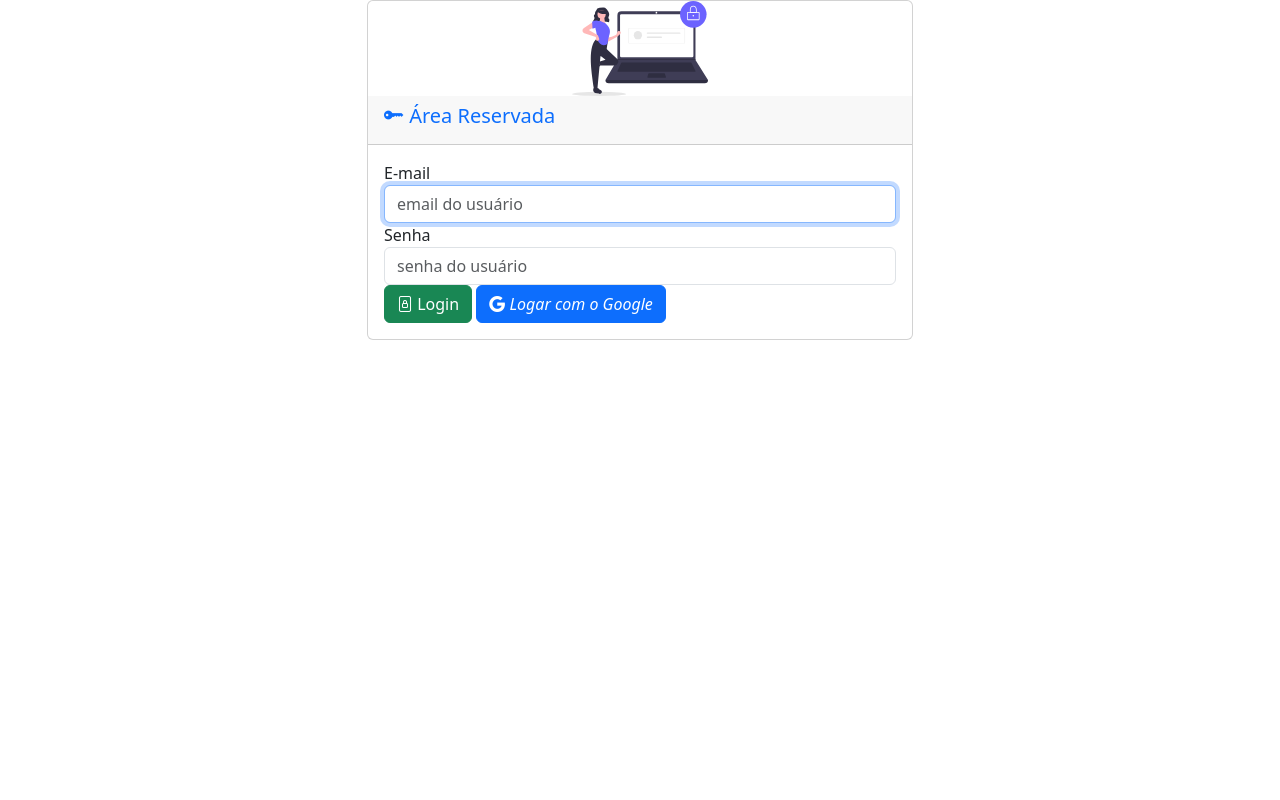
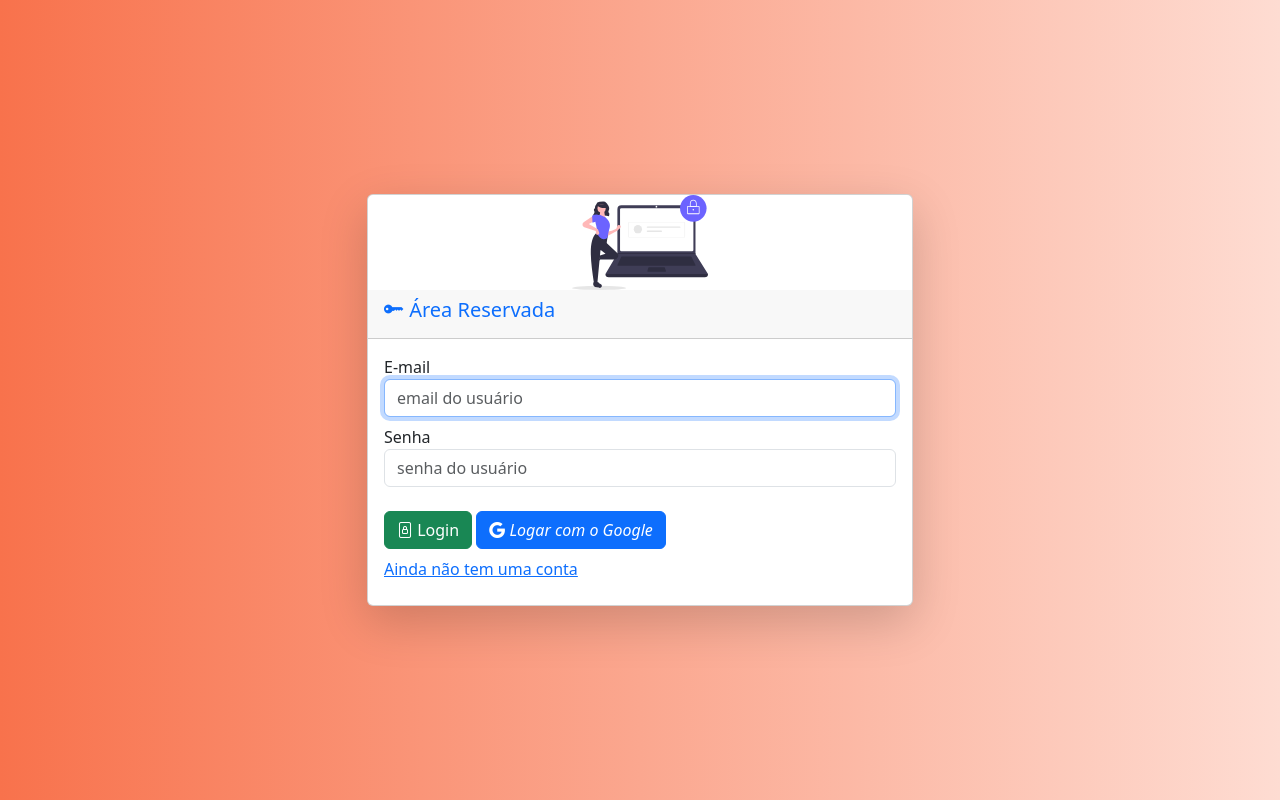
Before and after one commit to alexandreBarelli/crudFirebase, a plain HTML site: page index.html in a window 1280 px wide. Drawn offline with nearby package versions, Linux system fonts and the light colour scheme.

Commit message:
second commit

```diff
--- /dev/null
+++ b/css/estilo.css
@@ -0,0 +1,9 @@
+.Login{
+    width:100%;
+    height:100vh; /*viewport heigh*/
+    display: flex;
+    flex-direction: column;
+    align-items: center;
+    justify-content: center;
+    background: linear-gradient(to right, #F8724C, #FEDCD2);
+}
--- a/index.html
+++ b/index.html
@@ -1,14 +1,19 @@
 <!DOCTYPE html>
 <html lang="pt-BR">
+
 <head>
     <meta charset="UTF-8">
     <meta name="viewport" content="width=device-width, initial-scale=1.0">
     <title>Área Reservada</title>
     <!-- Bootstrap -->
-    <link rel="stylesheet" href="https://cdn.jsdelivr.net/npm/bootstrap@5.3.2/dist/css/bootstrap.min.css" integrity="sha384-T3c6CoIi6uLrA9TneNEoa7RxnatzjcDSCmG1MXxSR1GAsXEV/Dwwykc2MPK8M2HN" crossorigin="anonymous">
-    <script src="https://cdn.jsdelivr.net/npm/bootstrap@5.3.2/dist/js/bootstrap.min.js" integrity="sha384-BBtl+eGJRgqQAUMxJ7pMwbEyER4l1g+O15P+16Ep7Q9Q+zqX6gSbd85u4mG4QzX+" crossorigin="anonymous"></script>
+    <link rel="stylesheet" href="https://cdn.jsdelivr.net/npm/bootstrap@5.3.2/dist/css/bootstrap.min.css"
+        integrity="sha384-T3c6CoIi6uLrA9TneNEoa7RxnatzjcDSCmG1MXxSR1GAsXEV/Dwwykc2MPK8M2HN" crossorigin="anonymous">
+    <script src="https://cdn.jsdelivr.net/npm/bootstrap@5.3.2/dist/js/bootstrap.min.js"
+        integrity="sha384-BBtl+eGJRgqQAUMxJ7pMwbEyER4l1g+O15P+16Ep7Q9Q+zqX6gSbd85u4mG4QzX+"
+        crossorigin="anonymous"></script>
     <!-- bootstrap icon -->
     <link rel="stylesheet" href="https://cdn.jsdelivr.net/npm/bootstrap-icons@1.11.3/font/bootstrap-icons.min.css">
+    <link rel="stylesheet" href="css/estilo.css" />
     <!--
         sm - small - 576px
         md - mediun - 762px
@@ -18,44 +23,65 @@
 
     -->
 </head>
-<body>
+
+<body class="Login">
     <div class="container"> <!-- container-fluid para toda a UI -->
         <div class="row">
             <div class="col-md-3"></div>
             <div class="col-md-6">
                 <!--undrow.co-->
-                <div class="card">
+                <div class="card shadow-lg rounded">
                     <div class="text-center">
-                        <img src="images/login.svg" alt="Efetuar login"
-                        tittle="Login" class="w-25"/>
+                        <img src="images/login.svg" alt="Efetuar login" tittle="Login" class="w-25" />
                     </div>
                     <div class="card-header">
                         <h5 class="card-title text-primary"><i class="bi bi-key-fill"></i> Área Reservada</h5>
                     </div>
                     <div class="card-body">
                         <form action="" id="formLogin">
-                            <div class="form-group">
+                            <div class="form-group" mt-2>
                                 <label for="email">E-mail</label>
-                                <input type="email" class="form-control"
-                                placeholder="email do usuário" id="email" required autofocus/>
+                                <input type="email" class="form-control" placeholder="email do usuário" id="email"
+                                    required autofocus />
                                 <!-- cada label e input ficam dentro de um form-group -->
                             </div>
-                            <div class="form-group">
+                            <div class="form-group mt-2">
                                 <label for="senha">Senha</label>
-                                <input type="password" class="form-control"
-                                id="senha" placeholder="senha do usuário" required/>
+                                <input type="password" class="form-control" id="senha" placeholder="senha do usuário"
+                                    required />
                             </div>
-                            <div class="form-group">
-                                <button type="submit" class="btn btn-success" title="Efetue o login com o seu usuário e senha"><i class="bi bi-file-lock"></i> Login</button>
+                            <div class="form-group mt-4">
+                                <button type="submit" class="btn btn-success"
+                                    title="Efetue o login com o seu usuário e senha"><i class="bi bi-file-lock"></i>
+                                    Login</button>
 
-                                <button id="loginGoogle" class="btn btn-primary" type="button" tittle="Efetue o login com o Google"><i class="bi bi-google"> Logar com o Google</i>
+                                <button id="loginGoogle" class="btn btn-primary" type="button"
+                                    tittle="Efetue o login com o Google"><i class="bi bi-google"> Logar com o Google</i>
                                 </button>
+                                <!--
+                                    Espaçamento no bootstrap
+                                    m -> margin
+                                    p -> padding
+                                    t -> top
+                                    b -> bottom
+                                    l -> left
+                                    r -> right
+                                    x -> left and right
+                                    y - top and bottom
+                                    0 a 5 -> spacing
+                                    0 - 0%
+                                    1 - 25% ...
+                                 -->
                             </div>
                         </form>
+                        <div class="my-2">
+                            <a href="novo-usuario.html">Ainda não tem uma conta</a>
+                        </div>
                     </div>
                 </div>
             </div>
         </div>
     </div>
 </body>
+
 </html>
```
